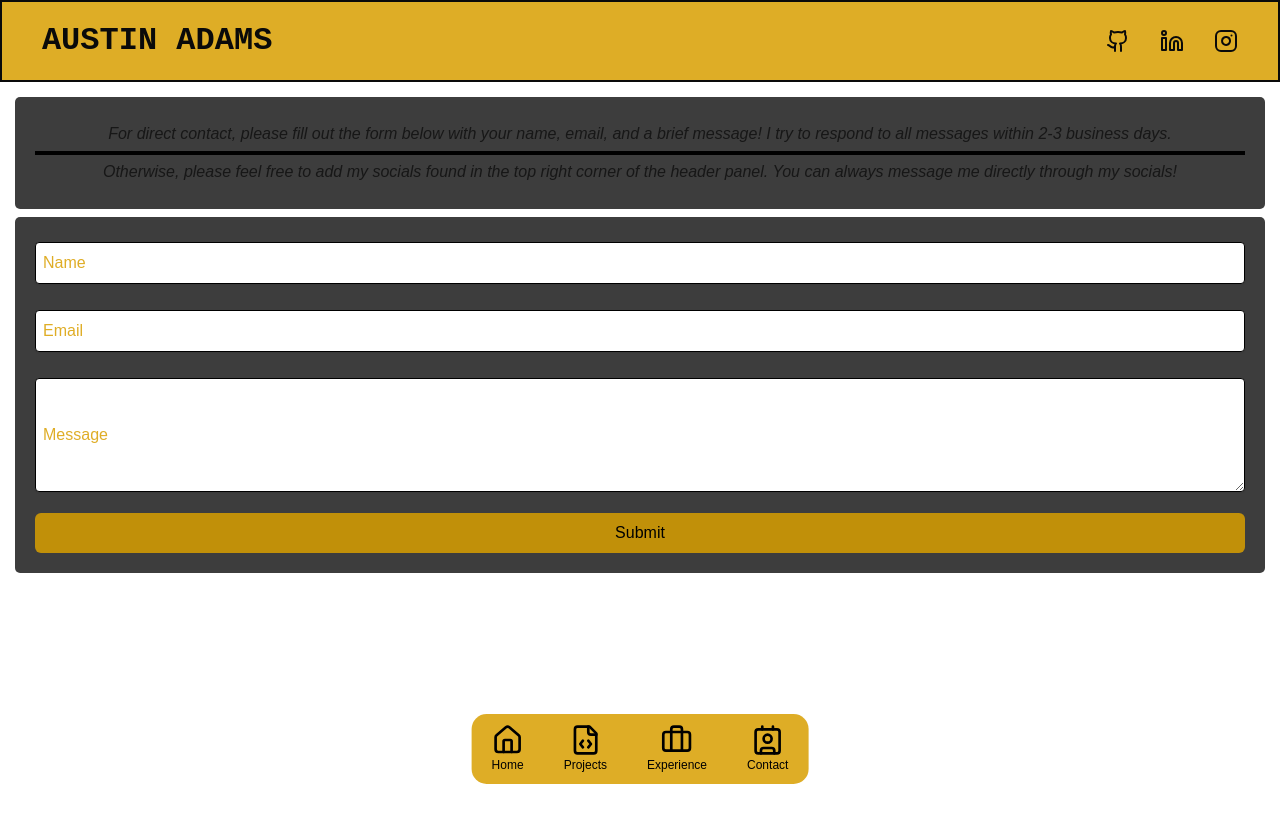
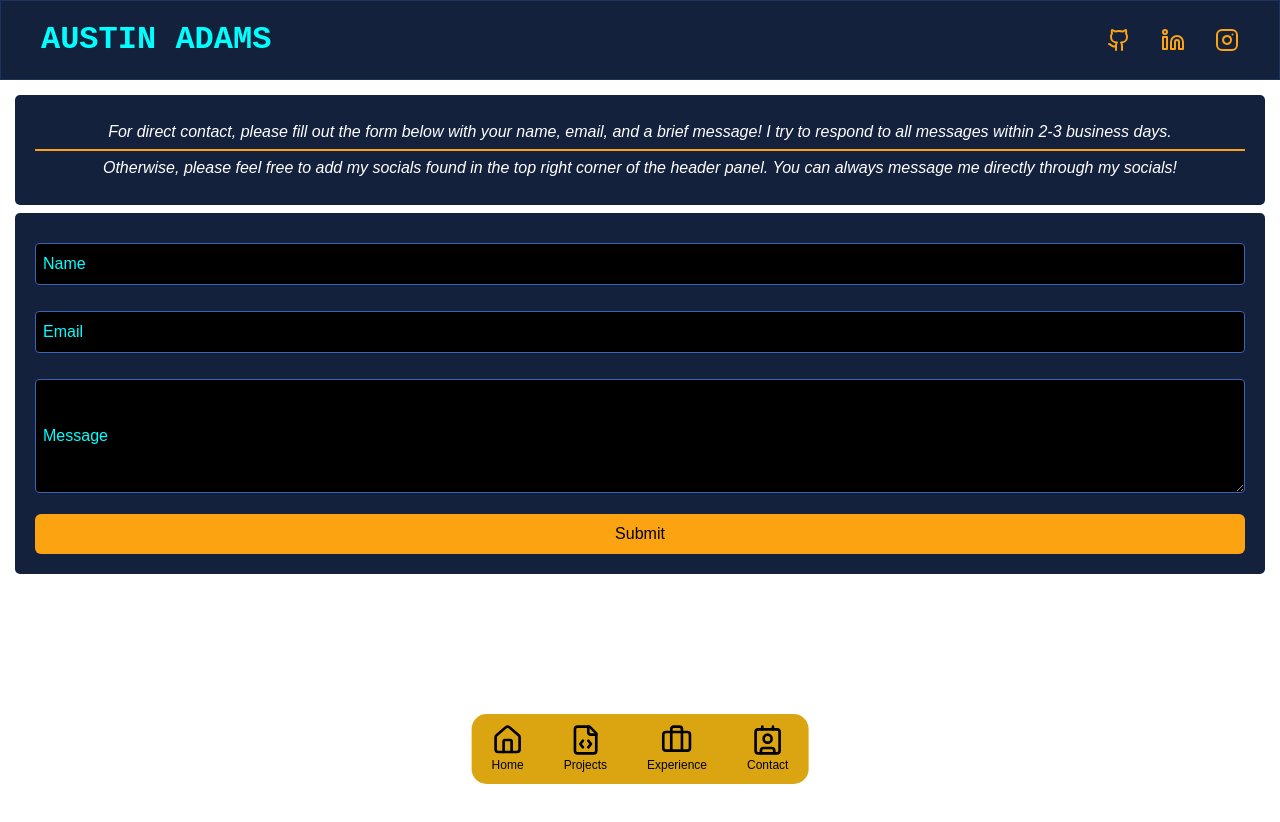
Before and after one commit to AustinSAdams/asa-website, a Next.js app in the folder site/: page /contact in a window 1280 px wide. Shown: the top 822 px of the page. Built offline with nearby package versions, Linux system fonts and the light colour scheme; no server answers.

Commit message:
Color Palette Update
Updated the color palette of the site. Further changes may be made.

```diff
--- a/site/app/about/about.css
+++ b/site/app/about/about.css
@@ -1,8 +1,6 @@
 .page-container {
     display: flex;
     flex-direction: column;
-    background-color: #000000;
-    color: white;
     margin-bottom: 60px;
 }
 
@@ -10,7 +8,7 @@
     display: flex;
     flex-wrap: wrap;
     justify-content: center;
-    background-color: #2b2b2b;
+    background-color: #14213d;
     padding: 15px 20px;
     border-radius: 5px;
     margin: 10px;
@@ -37,7 +35,7 @@
 .brief-intro h2 {
     text-align: center;
     margin-top: 5px;
-    color: rgb(59, 130, 246);
+    color: #3d7eff;
     font-size: large;
     font-weight: bold;
     text-decoration: underline;
--- a/site/app/about/page.js
+++ b/site/app/about/page.js
@@ -23,7 +23,7 @@ export default function Page(){
 
           <div className="p-4">
             <h1 className="text-lg font-bold mb-2 text-blue-500">Programming Languages</h1>
-            <ul className="list-disc pl-5">
+            <ul className="list-disc pl-5 text-white">
               <li>Python</li>
               <li>Java</li>
               <li>JavaScript</li>
@@ -39,7 +39,7 @@ export default function Page(){
 
           <div className="p-4">
             <h1 className="text-lg font-bold mb-2 text-blue-500">Tools & Frameworks</h1>
-            <ul className="list-disc pl-5">
+            <ul className="list-disc pl-5 text-white">
               <li>Tailwind CSS</li>
               <li>Firebase</li>
               <li>AWS</li>
@@ -57,7 +57,7 @@ export default function Page(){
 
           <div className="p-4">
             <h1 className="text-lg font-bold mb-2 text-blue-500">Technical & Developing Skillsets</h1>
-            <ul className="list-disc pl-5">
+            <ul className="list-disc pl-5 text-white">
               <li>SaaS application development</li>
               <li>Cybersecurity projects</li>
               <li>Networking projects</li>
@@ -70,7 +70,7 @@ export default function Page(){
 
           <div className="p-4">
             <h1 className="text-lg font-bold mb-2 text-blue-500">Specialized Knowledge</h1>
-            <ul className="list-disc pl-5">
+            <ul className="list-disc pl-5 text-white">
               <li>Software Engineering</li>
               <li>Programming & Development</li>
               <li>Cybersecurity & Networking</li>
--- a/site/app/components/contact-form/contactForm.css
+++ b/site/app/components/contact-form/contactForm.css
@@ -2,6 +2,7 @@
     display: flex;
     flex-direction: column;
     gap: 1rem;
+    padding-top: 5px;
 }
 
 .form-group {
@@ -17,17 +18,18 @@
     transform: translateY(-50%);
     font-size: 1rem;
     font-weight: 500;
-    color: #d99f00d9;
+    color: aqua;
     transition: all 0.2s ease-in-out;
     pointer-events: none;
 }
 
 .form-inputField,
 .form-textareaField {
-    color: black;
+    color: white;
+    background-color: #000000;
     width: 100%;
     padding: 0.5rem;
-    border: 1px solid #000000;
+    border: 1px solid #3d63b3;
     border-radius: 4px;
     box-shadow: 0 1px 2px rgba(0, 0, 0, 0.05);
     outline: none;
@@ -36,7 +38,7 @@
 
 .form-inputField:focus,
 .form-textareaField:focus {
-    border-color: #d99f00d9;
+    border-color: aqua;
     box-shadow: 0 0 0 3px rgba(79, 70, 229, 0.2);
 }
 
@@ -48,7 +50,7 @@
     left: 0rem;
     font-size: 1rem;
     background: rgba(255, 255, 255, 0);
-    color: orange;
+    color: aqua;
     text-transform: uppercase;
     padding: 0 0.25rem;
 }
@@ -56,8 +58,8 @@
 .form-submitButton {
     width: 100%;
     padding: 0.5rem;
-    background-color: #d99f00d9;
-    color: #000000;
+    background-color: #fca311;
+    color: black;
     border: none;
     border-radius: 0.375rem;
     cursor: pointer;
@@ -65,11 +67,11 @@
 }
 
 .form-submitButton:hover {
-    background-color: #b38300d9;
+    background-color: #ca810b;
 }
 
 .form-submitButton:disabled {
-    background-color: #d99f0080;
+    background-color: #ca810b;
     color: rgb(0, 212, 0);
     cursor: not-allowed;
 }
@@ -84,8 +86,10 @@
 
 .form-success {
     color: rgb(0, 212, 0);
+    font-weight: bold;
 }
 
 .form-error {
     color: rgb(212, 0, 0);
+    font-weight: bold;
 }
--- a/site/app/components/footer/Footer.css
+++ b/site/app/components/footer/Footer.css
@@ -1,6 +1,6 @@
 .footer {
     display: flex;
-    background-color: #d99f00d9;
+    background-color: #d99f00ee;
     flex-grow: 1;
     width: 100%;
     max-width: fit-content;
@@ -35,7 +35,7 @@
 }
 
 .nav-button:hover {
-    color: rgb(119, 0, 0);
+    color: #203562;
 }
 
 .nav-icon {
--- a/site/app/components/header/Header.css
+++ b/site/app/components/header/Header.css
@@ -1,16 +1,17 @@
 
 .header{
-    background-color: #d99f00d9;
+    background-color: #14213d;
     padding: 15px;
     color: #0a0a0a;
     display: flex;
     align-items: center;
     justify-content: space-evenly;
-    border-color: #0a0a0a;
-    border-width: 2px;
+    border-color: #1e325c;
+    border-width: 1px;
 }
 
 .header-name {
+    color: aqua;
     font-size: 200%;
     font-family: "OCR A Std", monospace;
     text-transform: uppercase;
@@ -31,7 +32,7 @@
 }
 
 .social-icon {
-    color: #0a0a0a;
+    color: #fca311;
     font-size: 24px;
     transition: color 0.3s;
     width: 1.5rem;
@@ -40,10 +41,10 @@
 
 .social-icon:hover {
     border-width: 2px;
-    border-color: #0a0a0a;
+    border-color: #3d63b3;
     padding: 2px;
     border-radius: 35%;
-    box-shadow: 0px 2px 15px rgba(0, 0, 0, 0.623);
+    box-shadow: 0px 2px 15px #1e325c;
     width: 2.5rem;
     height: 2.5rem;
 }
--- a/site/app/contact/contact.css
+++ b/site/app/contact/contact.css
@@ -7,15 +7,21 @@
 }
 
 .contact-form {
-    background-color: #3d3d3d;
+    background-color: #14213d;
     padding: 20px;
     border-radius: 5px;
 }
 
 .info-container {
-    background-color: #3d3d3d;
+    background-color: #14213d;
     padding: 20px;
     border-radius: 5px;
+    color: white;
+}
+
+hr {
+    color: #fca311;
+    border: 1px solid #fca311;
 }
 
 .info-container p {
--- a/site/app/contact/page.js
+++ b/site/app/contact/page.js
@@ -7,7 +7,7 @@ export default function Page(){
         <div className="contact-page">
             <div className="info-container">
                 <p>For direct contact, please fill out the form below with your name, email, and a brief message! I try to respond to all messages within 2-3 business days.</p>
-                <hr style={{border: "none", borderTop: "4px solid black",}}/>
+                <hr/>
                 <p>Otherwise, please feel free to add my socials found in the top right corner of the header panel. You can always message me directly through my socials!</p>
 
             </div>
--- a/site/app/experience/experience.css
+++ b/site/app/experience/experience.css
@@ -13,9 +13,9 @@
     max-width: 100vw;
     min-height: 200px;
     padding: 16px;
-    border: 1px solid #d99f00d9;
+    border: 1px solid #005dc7;
     border-radius: 8px;
-    background-color: #3d3d3d;
+    background-color: #14213d;
 }
 
 .experience-card-header {
@@ -29,6 +29,7 @@
 }
 
 .employer-name {
+    color: #fca311;
     font-weight: bold;
     font-size: 30px;
 }
@@ -61,9 +62,16 @@
 }
 
 .job-trait {
+    color: #fca311;
+    background-color: #003f87;
     display: inline-block;
-    border: 1px solid black;
+    border: 2px solid black;
     padding: 5px 10px;
     border-radius: 20px;
     margin: 0;
 }
+
+hr {
+    color: #fca311;
+    border: 1px solid #fca311;
+}
--- a/site/app/globals.css
+++ b/site/app/globals.css
@@ -4,14 +4,7 @@
 
 :root {
   --background: #ffffff;
-  --foreground: #171717;
-}
-
-@media (prefers-color-scheme: dark) {
-  :root {
-    --background: #0a0a0a;
-    --foreground: #d99f00d9;
-  }
+  --foreground: #00000000;
 }
 
 body {
```
Also changed, not shown: site/app/Homepage.css (+8 -5 lines), site/app/explore/explore.css (+6 -4 lines).
